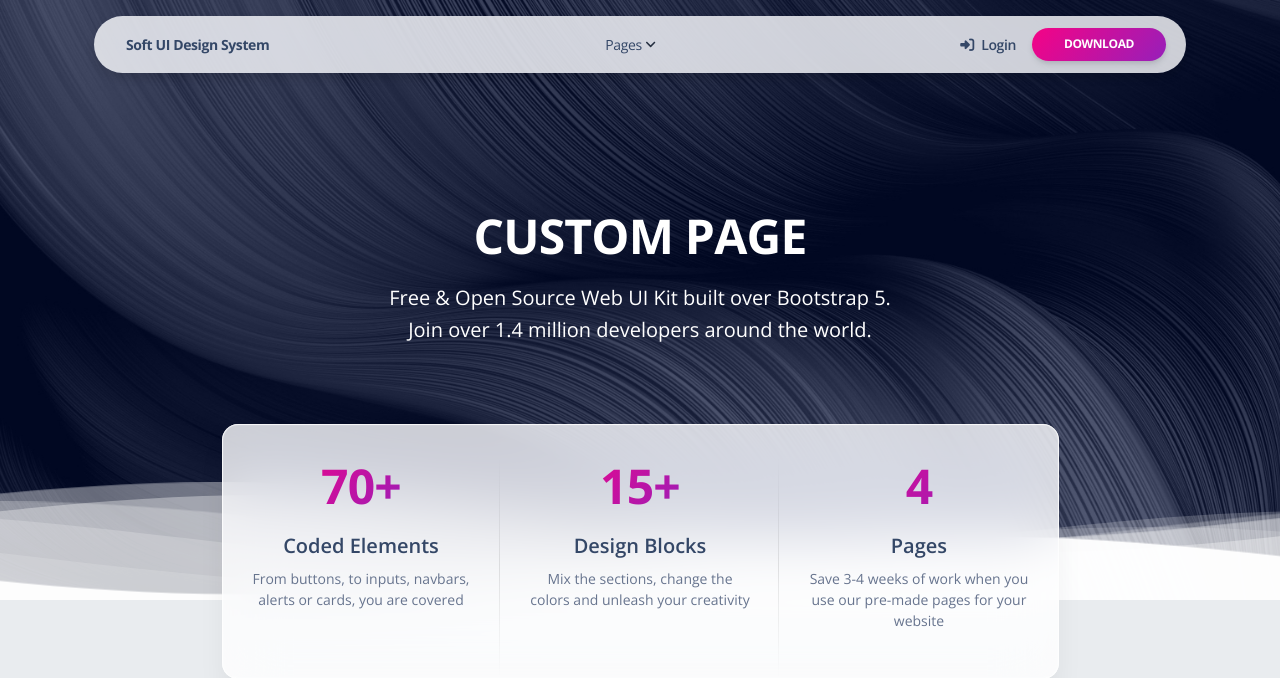
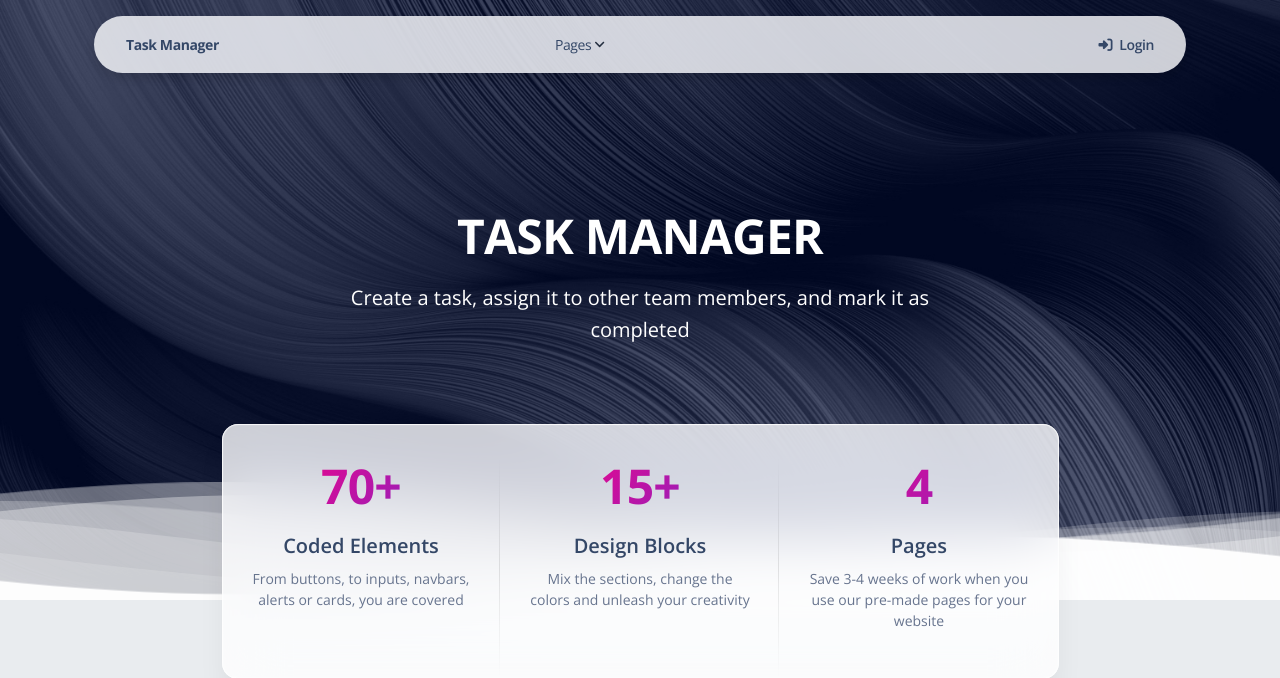
Before and after one commit to Khomychh/task_manager_site, a Django app: page / in a window 1280 px wide. Shown: the top 678 px of the page. Run offline with Django 5.2, Linux system fonts and the light colour scheme; data that the repository does not hold is empty; some libraries are stand-ins or nearby versions.

Commit message:
change titles

```diff
--- a/templates/includes/navigation.html
+++ b/templates/includes/navigation.html
@@ -9,7 +9,7 @@
           <a class="navbar-brand font-weight-bolder ms-sm-3"
             href="/" rel="tooltip"
             title="Designed and Coded by Creative Tim" data-placement="bottom">
-            Soft UI Design System
+            Task Manager
           </a>
           <button class="navbar-toggler shadow-none ms-2" type="button" data-bs-toggle="collapse"
             data-bs-target="#navigation" aria-controls="navigation" aria-expanded="false"
@@ -223,11 +223,6 @@
                 </a>
               </li>
               {% endif %}
-
-              <li class="nav-item my-auto ms-3 ms-lg-0">
-                <a href="https://appseed.us/product/soft-ui-design/django/" target="_blank"
-                  class="btn btn-sm  bg-gradient-primary  btn-round mb-0 me-1 mt-2 mt-md-0">Download</a>
-              </li>
             </ul>
           </div>
         </div>
--- a/templates/index.html
+++ b/templates/index.html
@@ -1,7 +1,5 @@
 {% extends 'layouts/base_sections.html' %}
 {% load static %}
-
-{% block title %} Material Kit 2 by Creative Tim {% endblock title %}
 
 {% block body %} class="index-page bg-gray-200" {% endblock body %}
 
@@ -13,9 +11,9 @@
       <div class="row">
         <div class="col-lg-7 text-center mx-auto">
           <h1 class="text-white pt-3 mt-n5">
-            CUSTOM PAGE
+            TASK MANAGER
           </h1>
-          <p class="lead text-white mt-3">Free & Open Source Web UI Kit built over Bootstrap 5. <br/> Join over 1.4 million developers around the world. </p>
+          <p class="lead text-white mt-3">Create a task, assign it to other team members, and mark it as completed</p>
         </div>
       </div>
     </div>
--- a/templates/layouts/base_sections.html
+++ b/templates/layouts/base_sections.html
@@ -22,9 +22,11 @@
 <link rel="apple-touch-icon" sizes="76x76" href="{% static 'img/apple-icon.png' %}">
 <link rel="icon" type="image/png" href="{% static 'img/favicon.png' %}">
 
-<title>
-  Soft UI Design System by Creative Tim
-</title>
+{% block title %}
+    <title>
+        Task Manager
+    </title>
+{% endblock %}
 <!--     Fonts and icons     -->
 <link href="https://fonts.googleapis.com/css?family=Open+Sans:300,400,600,700" rel="stylesheet" />
 
```
